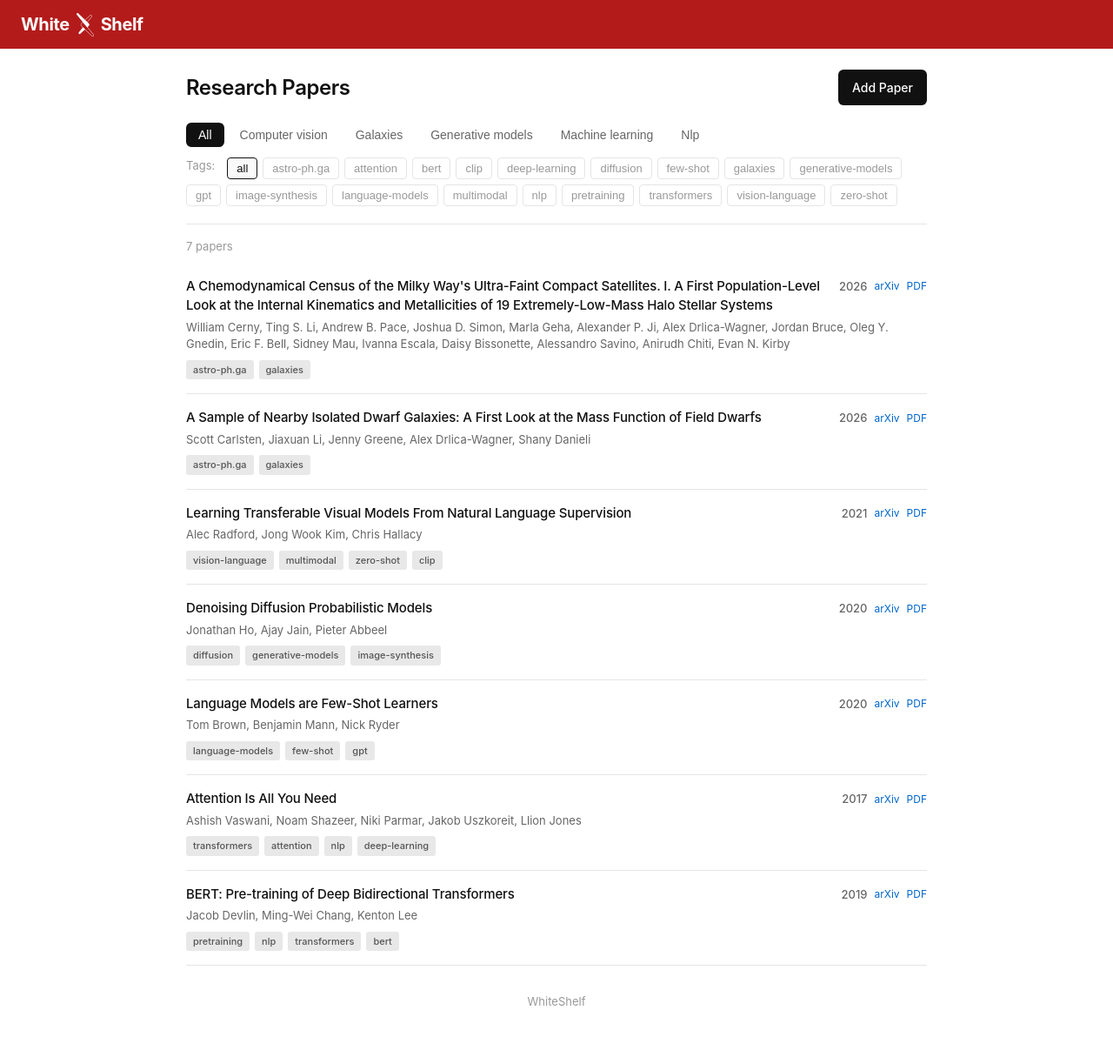
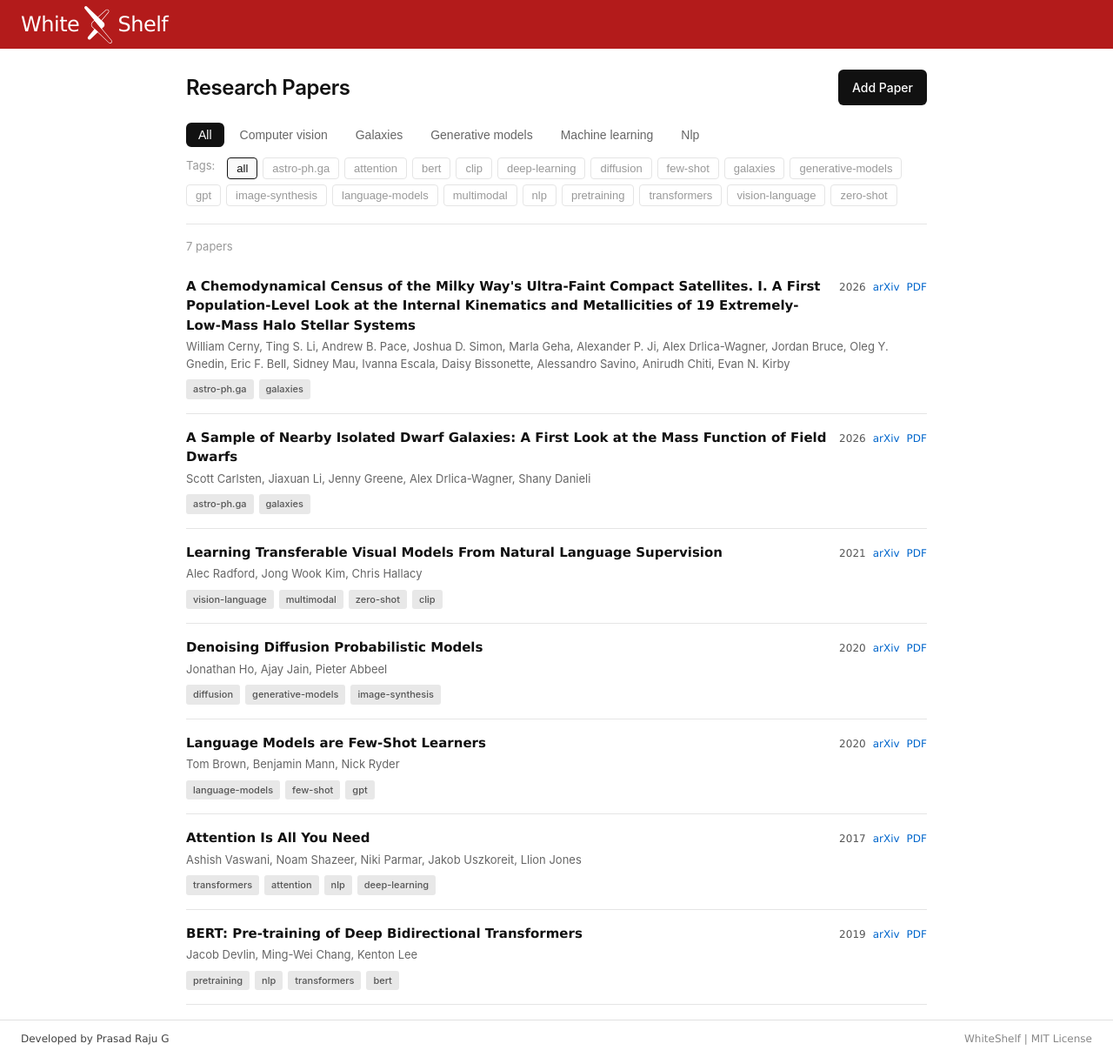
Before and after one commit to iamprasadraju/WhiteShelf, a Jekyll site: the page built from index.md, in a window 1280 px wide and 1215 px high. Shown: the whole window at 87% size. Built offline with Jekyll 4.4.1, drawn with Linux system fonts in a browser that asks for light colours.

Commit message:
major improvements: font style like arXiv and ui improvements

```diff
--- a/_layouts/default.html
+++ b/_layouts/default.html
@@ -14,12 +14,15 @@
     </div>
   </nav>
 
-  <main class="container">
+  <main class="container main-content">
     {{ content }}
   </main>
 
   <footer>
-    <p>WhiteShelf</p>
+    <div class="footer-content">
+      <span class="footer-left">Developed by Prasad Raju G</span>
+      <span class="footer-right">WhiteShelf | MIT License</span>
+    </div>
   </footer>
 
   <script src="https://cdn.jsdelivr.net/npm/katex@0.16.9/dist/katex.min.js"></script>
--- a/_sass/main.scss
+++ b/_sass/main.scss
@@ -59,8 +59,9 @@ nav {
 }
 
 .nav-brand {
-  font-size: 20px;
-  font-weight: 700;
+  font-family: 'Lucida Grande', Helvetica, Arial, Verdana, sans-serif;
+  font-size: 24px;
+  font-weight: normal;
   letter-spacing: -0.02em;
 }
 
@@ -69,7 +70,7 @@ nav {
   color: #fff;
   display: flex;
   align-items: center;
-  gap: 8px;
+  gap: 6px;
 }
 
 .nav-brand a:hover {
@@ -77,8 +78,8 @@ nav {
 }
 
 .nav-logo {
-  width: 20px;
-  height: 27px;
+  width: 32px;
+  height: 43px;
   vertical-align: middle;
 }
 
@@ -227,9 +228,10 @@ nav {
 }
 
 .paper-title {
+  font-family: 'Lucida Grande', Helvetica, Arial, Verdana, sans-serif;
   font-size: 15px;
-  font-weight: 500;
-  letter-spacing: -0.01em;
+  font-weight: bold;
+  letter-spacing: normal;
   flex: 1;
   color: var(--color-text);
 }
@@ -242,18 +244,20 @@ nav {
   display: flex;
   align-items: center;
   gap: 8px;
-  font-size: 13px;
-  color: var(--color-text-tertiary);
+  font-family: 'Lucida Grande', Helvetica, Arial, Verdana, sans-serif;
+  font-size: 12px;
+  font-weight: normal;
+  color: #666;
   white-space: nowrap;
 }
 
 .paper-year {
-  color: var(--color-text-secondary);
-  font-weight: 500;
+  color: #555;
+  font-weight: normal;
 }
 
 .paper-link {
-  color: var(--color-link);
+  color: #0066cc;
   font-size: 12px;
 }
 
@@ -292,25 +296,32 @@ nav {
 }
 
 .paper-detail .paper-title {
-  font-size: 24px;
-  font-weight: 600;
-  letter-spacing: -0.02em;
+  font-family: 'Lucida Grande', Helvetica, Arial, Verdana, sans-serif;
+  font-size: 26px;
+  font-weight: bold;
+  letter-spacing: normal;
   margin-bottom: 8px;
 }
 
 .paper-detail .paper-authors {
-  font-size: 15px;
+  font-family: 'Lucida Grande', Helvetica, Arial, Verdana, sans-serif;
+  font-size: 14px;
+  font-weight: normal;
+  color: #444;
   margin-bottom: 12px;
 }
 
 .paper-detail .paper-meta {
-  font-size: 14px;
+  font-family: 'Lucida Grande', Helvetica, Arial, Verdana, sans-serif;
+  font-size: 13px;
+  font-weight: normal;
   margin-bottom: 24px;
   gap: 16px;
+  color: #666;
 }
 
 .paper-detail .paper-meta a {
-  color: var(--color-link);
+  color: #0066cc;
 }
 
 .paper-detail .paper-tags {
@@ -326,9 +337,11 @@ nav {
 }
 
 .paper-summary {
-  font-size: 15px;
-  line-height: 1.7;
-  color: var(--color-text);
+  font-family: 'Lucida Grande', Helvetica, Arial, Verdana, sans-serif;
+  font-size: 17px;
+  font-weight: 400;
+  line-height: 1.55;
+  color: #000;
 }
 
 .no-results {
@@ -502,11 +515,45 @@ hr {
   margin: 24px 0;
 }
 
+.main-content {
+  padding-bottom: 60px;
+}
+
 footer {
-  padding: 32px 0;
-  text-align: center;
-  font-size: 13px;
-  color: var(--color-text-tertiary);
+  position: fixed;
+  bottom: 0;
+  left: 0;
+  right: 0;
+  padding: 12px 24px;
+  font-family: 'Lucida Grande', Helvetica, Arial, Verdana, sans-serif;
+  font-size: 12px;
+  color: #666;
+  border-top: 1px solid #e0e0e0;
+  background: #fff;
+  z-index: 1000;
+}
+
+.main-content {
+  padding-bottom: 60px;
+}
+
+.footer-content {
+  display: flex;
+  justify-content: space-between;
+  align-items: center;
+}
+
+.footer-left {
+  color: #444;
+}
+
+.footer-right {
+  color: #888;
+}
+
+footer a {
+  color: #0066cc;
+  text-decoration: none;
 }
 
 @media (max-width: 640px) {
--- a/assets/main.scss
+++ b/assets/main.scss
@@ -61,8 +61,9 @@ nav {
 }
 
 .nav-brand {
-  font-size: 20px;
-  font-weight: 700;
+  font-family: 'Lucida Grande', Helvetica, Arial, Verdana, sans-serif;
+  font-size: 24px;
+  font-weight: normal;
   letter-spacing: -0.02em;
 }
 
@@ -71,7 +72,7 @@ nav {
   color: #fff;
   display: flex;
   align-items: center;
-  gap: 8px;
+  gap: 6px;
 }
 
 .nav-brand a:hover {
@@ -79,8 +80,8 @@ nav {
 }
 
 .nav-logo {
-  width: 20px;
-  height: 27px;
+  width: 32px;
+  height: 43px;
   vertical-align: middle;
 }
 
@@ -229,9 +230,10 @@ nav {
 }
 
 .paper-title {
+  font-family: 'Lucida Grande', Helvetica, Arial, Verdana, sans-serif;
   font-size: 15px;
-  font-weight: 500;
-  letter-spacing: -0.01em;
+  font-weight: bold;
+  letter-spacing: normal;
   flex: 1;
   color: var(--color-text);
 }
@@ -244,18 +246,20 @@ nav {
   display: flex;
   align-items: center;
   gap: 8px;
-  font-size: 13px;
-  color: var(--color-text-tertiary);
+  font-family: 'Lucida Grande', Helvetica, Arial, Verdana, sans-serif;
+  font-size: 12px;
+  font-weight: normal;
+  color: #666;
   white-space: nowrap;
 }
 
 .paper-year {
-  color: var(--color-text-secondary);
-  font-weight: 500;
+  color: #555;
+  font-weight: normal;
 }
 
 .paper-link {
-  color: var(--color-link);
+  color: #0066cc;
   font-size: 12px;
 }
 
@@ -294,25 +298,32 @@ nav {
 }
 
 .paper-detail .paper-title {
-  font-size: 24px;
-  font-weight: 600;
-  letter-spacing: -0.02em;
+  font-family: 'Lucida Grande', Helvetica, Arial, Verdana, sans-serif;
+  font-size: 26px;
+  font-weight: bold;
+  letter-spacing: normal;
   margin-bottom: 8px;
 }
 
 .paper-detail .paper-authors {
-  font-size: 15px;
+  font-family: 'Lucida Grande', Helvetica, Arial, Verdana, sans-serif;
+  font-size: 14px;
+  font-weight: normal;
+  color: #444;
   margin-bottom: 12px;
 }
 
 .paper-detail .paper-meta {
-  font-size: 14px;
+  font-family: 'Lucida Grande', Helvetica, Arial, Verdana, sans-serif;
+  font-size: 13px;
+  font-weight: normal;
   margin-bottom: 24px;
   gap: 16px;
+  color: #666;
 }
 
 .paper-detail .paper-meta a {
-  color: var(--color-link);
+  color: #0066cc;
 }
 
 .paper-detail .paper-tags {
@@ -328,9 +339,11 @@ nav {
 }
 
 .paper-summary {
-  font-size: 15px;
-  line-height: 1.7;
-  color: var(--color-text);
+  font-family: 'Lucida Grande', Helvetica, Arial, Verdana, sans-serif;
+  font-size: 17px;
+  font-weight: 400;
+  line-height: 1.55;
+  color: #000;
 }
 
 .no-results {
@@ -504,11 +517,45 @@ hr {
   margin: 24px 0;
 }
 
+.main-content {
+  padding-bottom: 60px;
+}
+
 footer {
-  padding: 32px 0;
-  text-align: center;
-  font-size: 13px;
-  color: var(--color-text-tertiary);
+  position: fixed;
+  bottom: 0;
+  left: 0;
+  right: 0;
+  padding: 12px 24px;
+  font-family: 'Lucida Grande', Helvetica, Arial, Verdana, sans-serif;
+  font-size: 12px;
+  color: #666;
+  border-top: 1px solid #e0e0e0;
+  background: #fff;
+  z-index: 1000;
+}
+
+.main-content {
+  padding-bottom: 60px;
+}
+
+.footer-content {
+  display: flex;
+  justify-content: space-between;
+  align-items: center;
+}
+
+.footer-left {
+  color: #444;
+}
+
+.footer-right {
+  color: #888;
+}
+
+footer a {
+  color: #0066cc;
+  text-decoration: none;
 }
 
 @media (max-width: 640px) {
```
